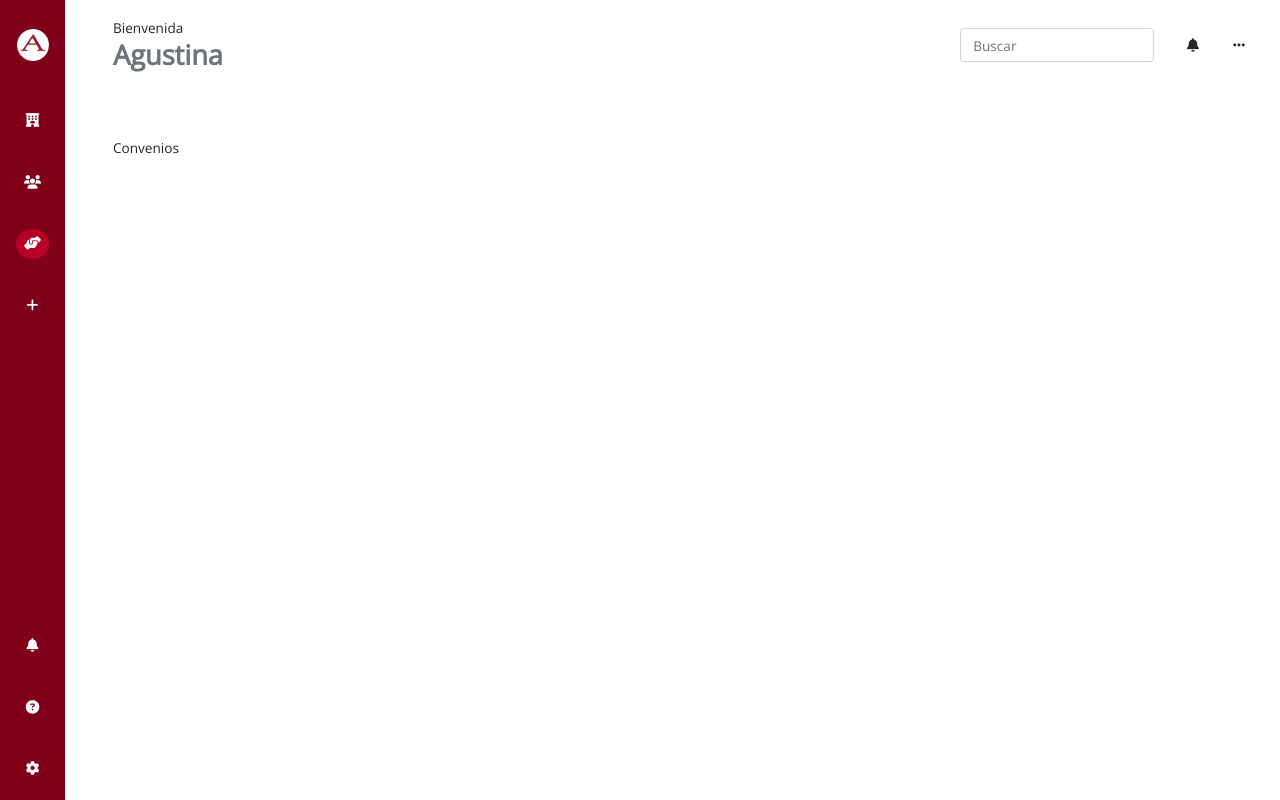
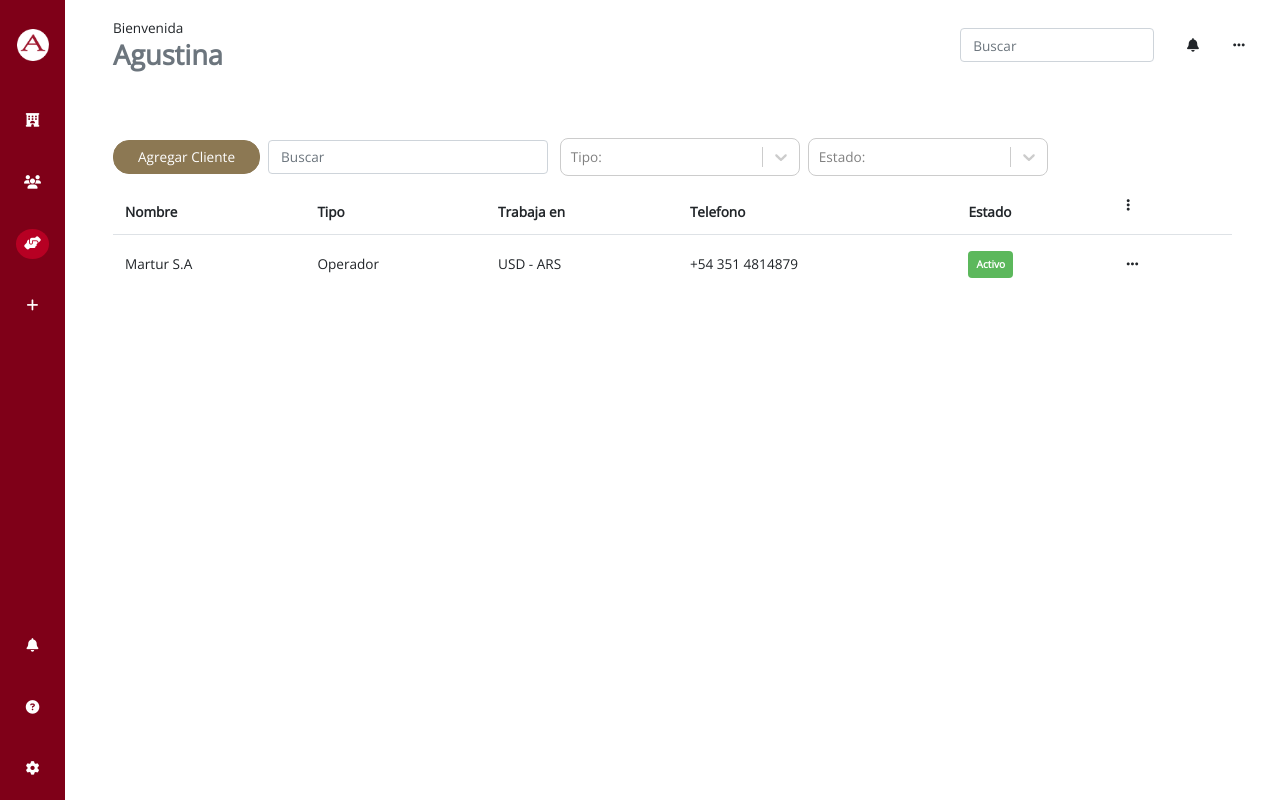
Before and after one commit to MaxHMoyano/amerian, a React app: page /comercial/agreements in a window 1280 px wide. Built offline with nearby package versions, Linux system fonts and the light colour scheme.

Commit message:
Agreements started

```diff
--- a/package.json
+++ b/package.json
@@ -38,7 +38,7 @@
     "jest-resolve": "24.9.0",
     "jest-watch-typeahead": "0.4.2",
     "mini-css-extract-plugin": "0.8.0",
-    "node-sass": "^4.13.0",
+    "node-sass": "^4.13.1",
     "optimize-css-assets-webpack-plugin": "5.0.3",
     "pnp-webpack-plugin": "1.5.0",
     "postcss-flexbugs-fixes": "4.1.0",
--- a/src/components/layout/MainContent.js
+++ b/src/components/layout/MainContent.js
@@ -14,9 +14,9 @@ import PositionsList from "../../routes/humanResources/positions/PositionsList";
 
 // Comercial components
 import Comercial from "../../routes/comercial/Comercial";
-import Tariffs from "../../routes/comercial/tariffs/Tariffs";
+import Tariffs from "../../routes/comercial/tariffs/TariffsList";
 import PetitionsList from "../../routes/comercial/petitions/PetitionsList";
-import Agreements from '../../routes/comercial/agreements/Agreements';
+import Agreements from '../../routes/comercial/agreements/AgreementsList';
 
 const MainContent = () => {
 
--- a/src/helpers/utilities.js
+++ b/src/helpers/utilities.js
@@ -3,7 +3,6 @@ import { components } from "react-select";
 
 export const customValueContainer = ({ children, getValue, ...props }) => {
   const length = getValue().length;
-  console.log(props);
   return (
     <components.ValueContainer {...props}>
       <components.Placeholder {...props} isFocused={props.isFocused}>
--- a/src/routes/comercial/agreements/Agreements.js
+++ /dev/null
@@ -1,11 +0,0 @@
-import React from 'react';
-
-const Agreements = () => {
-  return (
-    <div>
-      Convenios
-    </div>
-  );
-};
-
-export default Agreements;
--- /dev/null
+++ b/src/routes/comercial/agreements/AgreementsList.js
@@ -0,0 +1,82 @@
+import React, { Fragment } from 'react';
+import { Button, Table, Badge, Form } from 'react-bootstrap';
+import Select from 'react-select';
+import { useState } from 'react';
+import { customValueContainer } from '../../../helpers/utilities';
+
+const Agreements = () => {
+  const [types] = useState([
+    { name: "Operador", id: 1 },
+    { name: "Corporativo", id: 2 },
+    { name: "Operador", id: 3 },
+  ]);
+
+  const [states] = useState([
+    { name: "Activo", id: 1 },
+    { name: "Inactivo", id: 2 },
+  ]);
+
+  const [agreements] = useState([
+    { id: 1, name: "Martur S.A", type: "Operador", worksIn: "USD - ARS", phone: "+54 351 4814879", status: { code: "success", name: "Activo" } }
+  ]);
+  return (
+
+
+    <Fragment>
+      <div className="d-flex align-items-center">
+        <Button variant="secondary" className="is_rounded">Agregar Cliente</Button>
+        <Form.Control className="w-25 mx-2" type="text" placeholder="Buscar" />
+        <Select className="react_select_container"
+          classNamePrefix="react_select"
+          components={{ ValueContainer: customValueContainer }}
+          isClearable
+          hideSelectedOptions={false}
+          isMulti
+          placeholder="Tipo: "
+          options={types.map((type) => ({ label: type.name, value: type.id }))}></Select>
+        <Select className="react_select_container"
+          classNamePrefix="react_select"
+          components={{ ValueContainer: customValueContainer }}
+          isClearable
+          hideSelectedOptions={false}
+          isMulti
+          placeholder="Estado: "
+          options={states.map((state) => ({ label: state.name, value: state.id }))}></Select>
+      </div>
+      <Table>
+        <thead>
+          <tr>
+            <th>Nombre</th>
+            <th>Tipo</th>
+            <th>Trabaja en</th>
+            <th>Telefono</th>
+            <th>Estado</th>
+            <th>
+              <Button variant="light"><i className="fas fa-ellipsis-v"></i></Button>
+            </th>
+          </tr>
+        </thead>
+        <tbody>
+          {agreements.map((row) => (
+            <tr key={row.id} className="table_link">
+              <td>{row.name}</td>
+              <td>{row.type}</td>
+              <td>{row.worksIn}</td>
+              <td>{row.phone}</td>
+              <td>
+                <Badge className="p-2" variant={row.status.code}>{row.status.name}</Badge>
+              </td>
+              <td>
+                <Button variant="light">
+                  <i className="fas fa-ellipsis-h"></i>
+                </Button>
+              </td>
+            </tr>
+          ))}
+        </tbody>
+      </Table>
+    </Fragment>
+  );
+};
+
+export default Agreements;
--- a/src/routes/comercial/petitions/PetitionsList.js
+++ b/src/routes/comercial/petitions/PetitionsList.js
@@ -1,16 +1,36 @@
 import React, { useState, Fragment } from "react";
-import InfoCard from '../../../components/shared/InfoCard';
-import Select from 'react-select';
-import { Form, Button, Table, Badge } from 'react-bootstrap';
-import { customValueContainer } from '../../../helpers/utilities';
-import { useSelector } from 'react-redux';
+import InfoCard from "../../../components/shared/InfoCard";
+import Select from "react-select";
+import { Form, Button, Table, Badge } from "react-bootstrap";
+import { customValueContainer } from "../../../helpers/utilities";
+import { useSelector } from "react-redux";
 
 const PetitionsList = () => {
   const [summary] = useState([
-    { name: "Nuevas", quantity: 5, code: "info", description: "Nuevas solicitudes" },
-    { name: "En Revision", quantity: 2, code: "warning", description: "Solicitudes en revision" },
-    { name: "Devueltas", quantity: 4, code: "danger", description: "Solicitudes devueltas" },
-    { name: "Aprobadas", quantity: 12, code: "success", description: "Archivo historico de solicitudes" },
+    {
+      name: "Nuevas",
+      quantity: 5,
+      code: "info",
+      description: "Nuevas solicitudes"
+    },
+    {
+      name: "En Revision",
+      quantity: 2,
+      code: "warning",
+      description: "Solicitudes en revision"
+    },
+    {
+      name: "Devueltas",
+      quantity: 4,
+      code: "danger",
+      description: "Solicitudes devueltas"
+    },
+    {
+      name: "Aprobadas",
+      quantity: 12,
+      code: "success",
+      description: "Archivo historico de solicitudes"
+    }
   ]);
 
   const gridSummary = {
@@ -31,7 +51,7 @@ const PetitionsList = () => {
       status: {
         name: "En curso",
         code: "info"
-      },
+      }
     },
     {
       id: 2,
@@ -42,22 +62,28 @@ const PetitionsList = () => {
       status: {
         name: "Pendiente",
         code: "warning"
-      },
-    },
+      }
+    }
   ]);
 
-
-  return <Fragment>
+  return (
+    <Fragment>
       <div className="summary_container mb-3" style={gridSummary}>
-      {summary.map((card) => (
-        <InfoCard key={card.code} quantity={card.quantity} description={card.description} code={card.code} name={card.name} />
+        {summary.map(card => (
+          <InfoCard
+            key={card.code}
+            quantity={card.quantity}
+            description={card.description}
+            code={card.code}
+            name={card.name}
+          />
         ))}
       </div>
-    <div className="d-flex mb-4 align-items-center w-75">
-      <Button variant="secondary" className="is-rounded mr-3">
+      <div className="d-flex mb-4 align-items-center">
+        <Button variant="secondary" className="is_rounded mr-3">
           Agregar Staff
         </Button>
-      <Button variant="outline-secondary" className="is-rounded mr-3">
+        <Button variant="outline-secondary" className="is_rounded mr-3">
           Actualizar convenios
         </Button>
         <Form.Control className="w-25" type="text" placeholder="Buscar" />
@@ -71,7 +97,10 @@ const PetitionsList = () => {
           hideSelectedOptions={false}
           isMulti
           placeholder="Hotel: "
-        options={hotels.map((hotel) => ({ label: hotel.name, value: hotel.id }))}
+          options={hotels.map(hotel => ({
+            label: hotel.name,
+            value: hotel.id
+          }))}
         ></Select>
         <button className="btn btn-link">Más filtros...</button>
       </div>
@@ -86,31 +115,21 @@ const PetitionsList = () => {
             <th>
               <Button variant="light">
                 <i className="fas fa-ellipsis-v"></i>
-
               </Button>
             </th>
           </tr>
         </thead>
         <tbody>
           {petitions.map(e => (
-          <tr
-            className="table_link"
-            key={e.id}
-          >
+            <tr className="table_link" key={e.id}>
+              <td>{e.name}</td>
+              <td>{e.period}</td>
+              <td>{e.currency}</td>
+              <td>{e.hotel}</td>
               <td>
-              {e.name}
-            </td>
-            <td>
-              {e.period}
-            </td>
-            <td>
-              {e.currency}
-            </td>
-            <td>
-              {e.hotel}
-            </td>
-            <td>
-              <Badge className="p-2 text-light" variant={e.status.code}>{e.status.name}</Badge>
+                <Badge className="p-2 text-light" variant={e.status.code}>
+                  {e.status.name}
+                </Badge>
               </td>
               <td>
                 <i className="fas fa-ellipsis-h"></i>
@@ -119,7 +138,8 @@ const PetitionsList = () => {
           ))}
         </tbody>
       </Table>
-  </Fragment>;
+    </Fragment>
+  );
 };
 
 export default PetitionsList;
--- a/src/routes/humanResources/positions/PositionsList.js
+++ b/src/routes/humanResources/positions/PositionsList.js
@@ -27,8 +27,8 @@ const Positions = () => {
 
   return (
     <Fragment>
-      <div className="d-flex mb-4 align-items-center w-75">
-        <button type="button" className="btn btn-secondary is-rounded mr-3">
+      <div className="d-flex mb-4 align-items-center">
+        <button type="button" className="btn btn-secondary is_rounded mr-3">
           Agregar Posición
         </button>
         <Form.Control className="w-25" type="text" placeholder="Buscar" />
@@ -70,7 +70,9 @@ const Positions = () => {
               </td>
               <td> PH[Llaves de seguridad]</td>
               <td>
-                <Badge className="p-2" variant="success">{e.status}</Badge>
+                <Badge className="p-2" variant="success">
+                  {e.status}
+                </Badge>
               </td>
               <td>
                 <i className="fas fa-ellipsis-h"></i>
--- a/src/routes/humanResources/staff/StaffList.js
+++ b/src/routes/humanResources/staff/StaffList.js
@@ -74,13 +74,12 @@ const Staff = () => {
 
   return (
     <Fragment>
-
       <StaffModal onClose={() => setshowModal(false)} show={showModal} />
-      <div className="d-flex mb-4 align-items-center w-75">
+      <div className="d-flex mb-4 align-items-center">
         <button
           type="button"
           onClick={() => setshowModal(true)}
-          className="btn btn-secondary is-rounded mr-3"
+          className="btn btn-secondary is_rounded mr-3"
         >
           Agregar Staff
         </button>
--- a/src/styles/_theme.scss
+++ b/src/styles/_theme.scss
@@ -1,10 +1,9 @@
 // Overrides to bootstrap default options
 $font-family-sans-serif: "Open Sans", sans-serif;
-$font-size-base: .85rem;
+$font-size-base: 0.85rem;
 $body-bg: #fff;
 
 @import "./colors";
-
 
 @import "~bootstrap/scss/bootstrap.scss";
 
@@ -25,7 +24,7 @@ table th {
 }
 
 // Buttons
-.btn.is-rounded {
+.btn.is_rounded {
   border-radius: 16px;
   padding-left: 1.5rem;
   padding-right: 1.5rem;
@@ -66,8 +65,6 @@ table th {
   }
 }
 
-
-
 // Colors
 
 .bg-info {
```
Also changed, not shown: src/routes/comercial/tariffs/TariffsList.js (renamed from src/routes/comercial/tariffs/Tariffs.js), 1 other file (tests, documents, lock files or other folders). Lines whose indentation alone changed are shown as unchanged.
